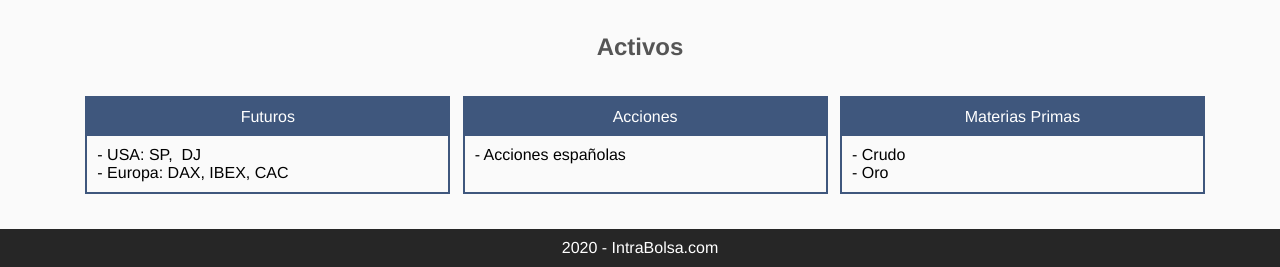
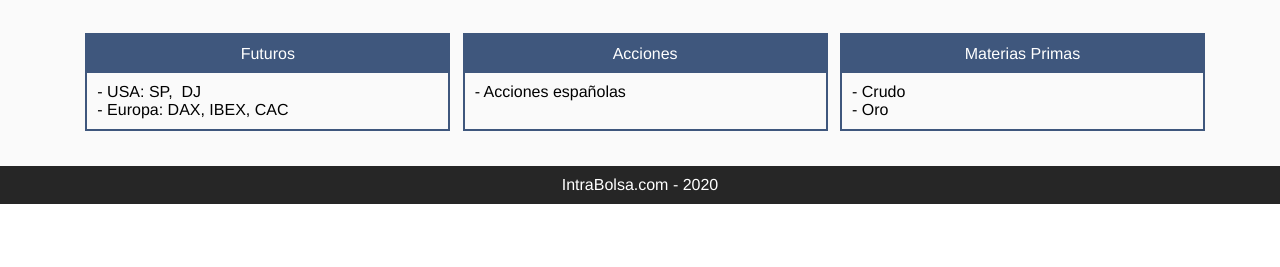
Before and after one commit to duke2048/intrabolsa-web, a plain HTML site: page index.html in a window 1280 px wide. Shown: the part 563-830 px from the top of the page. After the commit the page ends 800 px from the top, so only its background shows below. Drawn offline with Linux system fonts and the light colour scheme.

Commit message:
Update index.html

```diff
--- a/index.html
+++ b/index.html
@@ -14,8 +14,6 @@
 </header>
 <div id="i4brlp" class="flex-sect">
   <div id="i3297q">
-    <div id="ikmrne" class="flex-title">Activos
-    </div>
     <div id="igvmhd" class="row">
       <div id="iwvnae" class="cell">
         <div id="inrbow">Futuros
@@ -44,7 +42,7 @@
 </div>
 <div id="ij1pxj" class="row">
   <div id="ikn8ag" class="cell">
-    <div id="iq0a4p">2020 - IntraBolsa.com
+    <div id="iq0a4p">IntraBolsa.com - 2020
     </div>
   </div>
 </div>
@@ -129,14 +127,6 @@
     padding:25px 0 25px 0;
     font-family:Helvetica, serif;
   }
-  .flex-title{
-    margin-bottom:15px;
-    font-size:1.5em;
-    text-align:center;
-    font-weight:700;
-    color:#555;
-    padding:5px;
-  }
   .row{
     display:flex;
     justify-content:flex-start;
@@ -182,9 +172,6 @@
     flex-direction:row;
     display:block;
     text-align:left;
-  }
-  #ikmrne{
-    padding:10px;
   }
   #iwvnae{
     padding:0 0 0 0;
```
